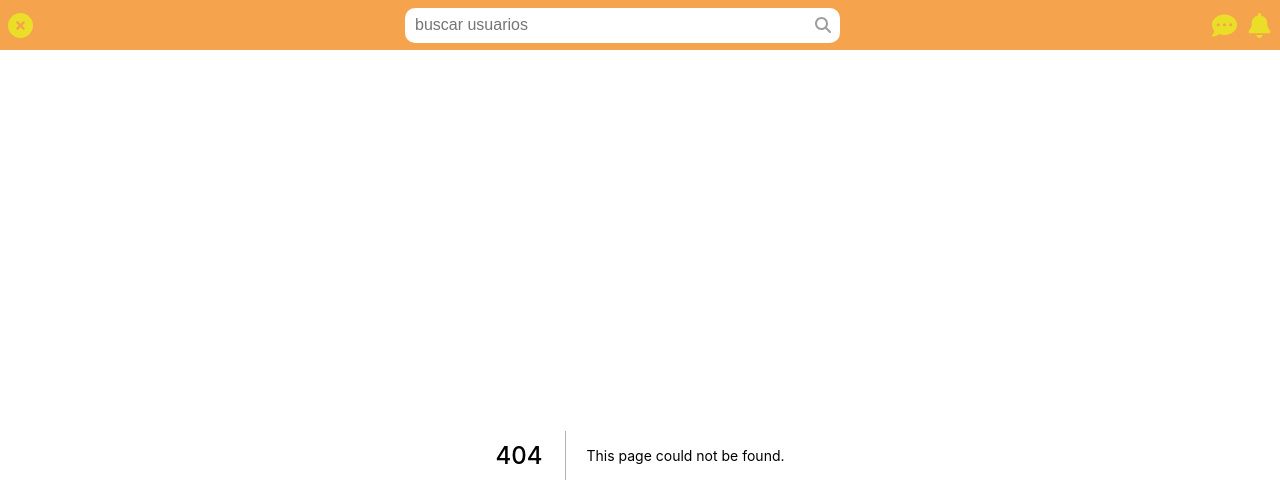
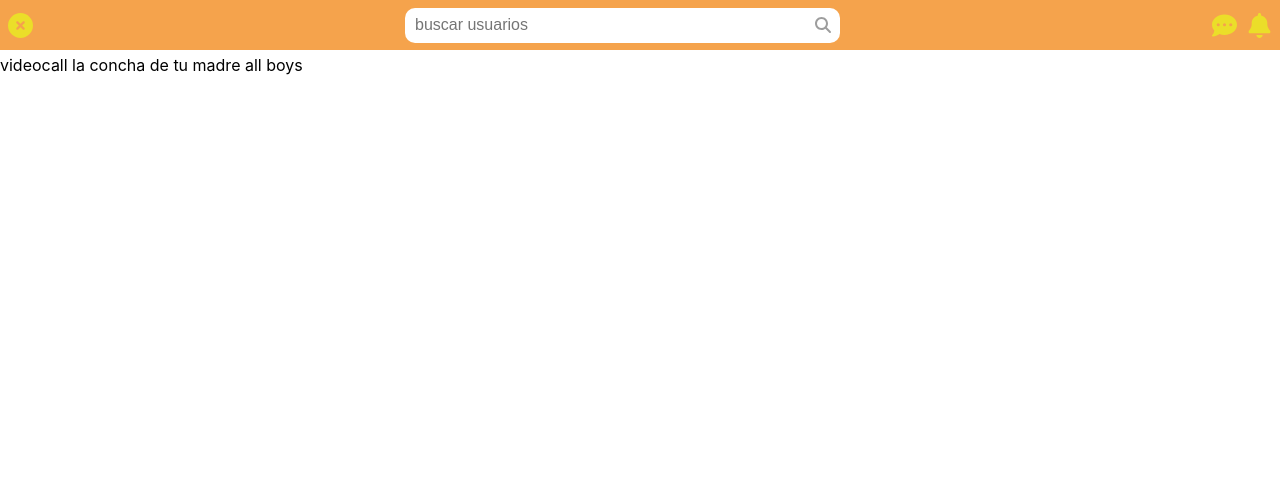
Before and after one commit to PochiTama-dev/Spartan, a Next.js app: page /videocall in a window 1280 px wide. Before the commit this address had no page. Shown: the top 502 px of the page. Built offline with nearby package versions, Linux system fonts and the light colour scheme.

Commit message:
component videocall

```diff
--- /dev/null
+++ b/pages/videocall.jsx
@@ -0,0 +1,7 @@
+import '../styles/Videocall.module.css'
+
+export default function videocall() {
+  return (
+    <div>videocall la concha de tu madre all boys</div>
+  )
+}
```
Also changed, not shown: styles/Videocall.module.css (added), 1 other file (tests, documents, lock files or other folders).
